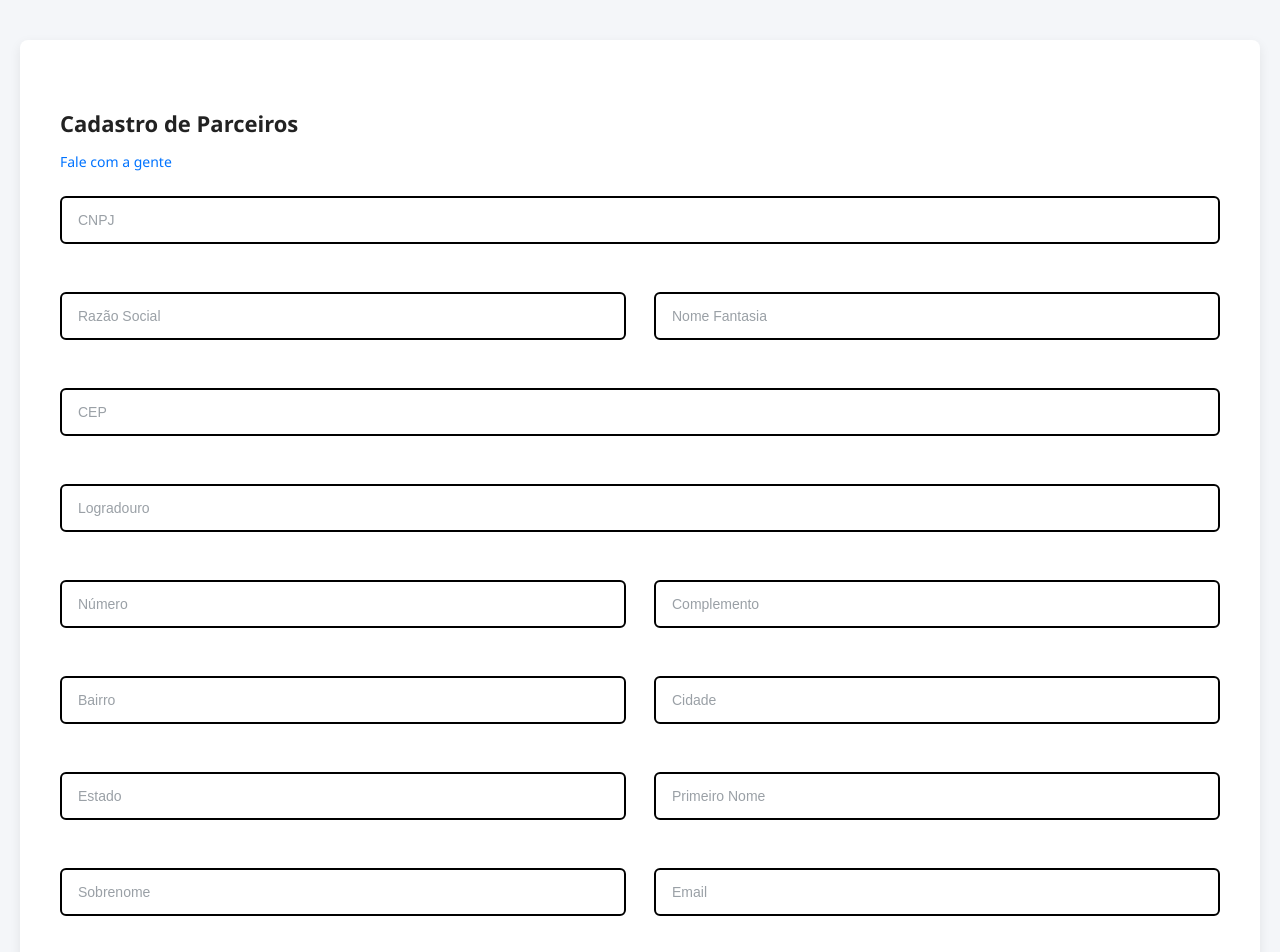
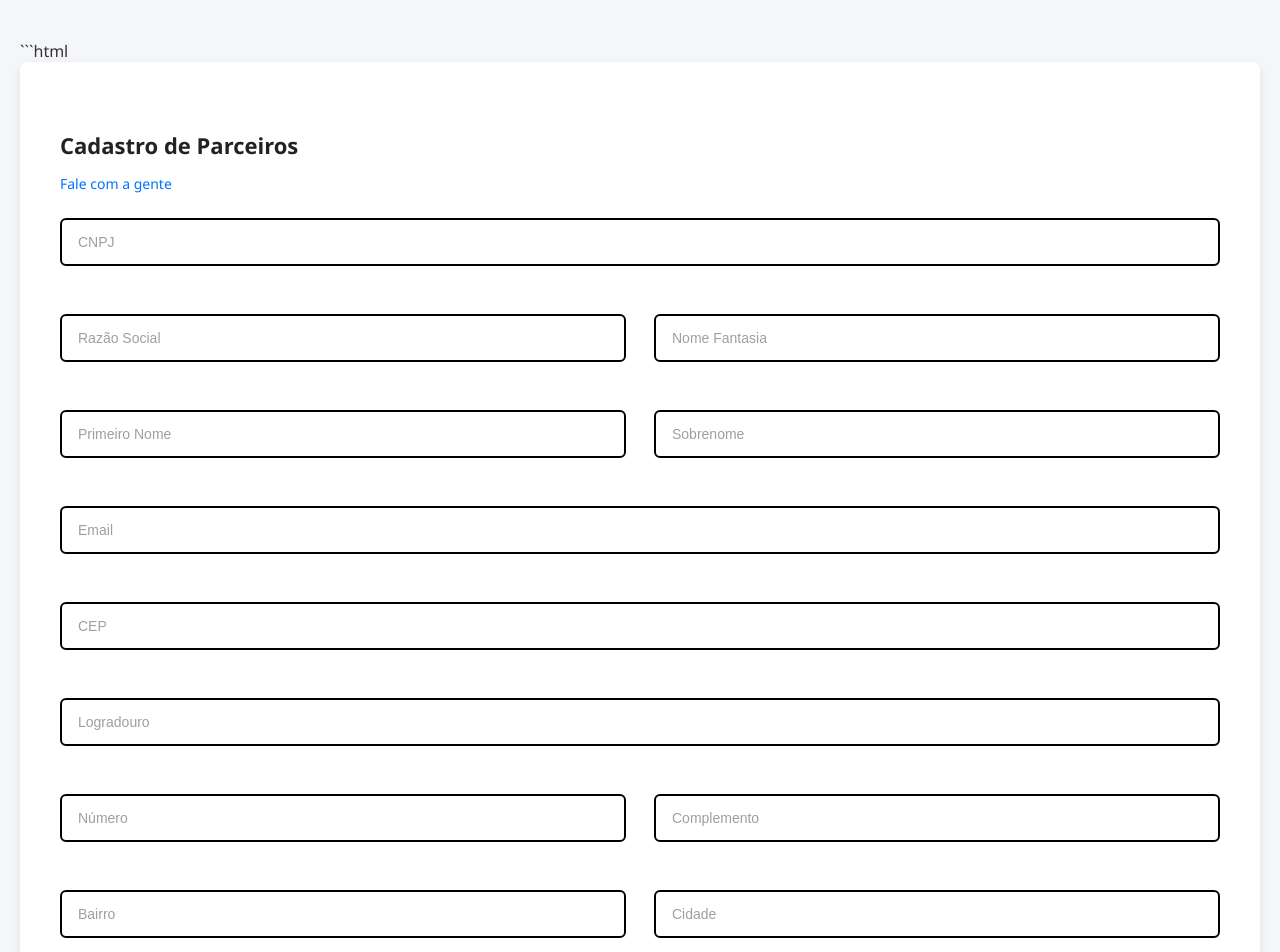
Before and after one commit to salesforcehenrique/webtoleadzurich, a plain HTML site: page index.html in a window 1280 px wide. Shown: the top 952 px of the page. Drawn offline with Linux system fonts and the light colour scheme.

Commit message:
Update index.html

````diff
--- a/index.html
+++ b/index.html
@@ -1,3 +1,4 @@
+```html
 <!DOCTYPE html>
 <html lang="pt-BR">
 <head>
@@ -158,7 +159,19 @@
         <input id="fantasia" name="00NIa000000NlQQ" type="text" placeholder="Nome Fantasia" required>
       </div>
 
-      <!-- NOVOS CAMPOS DE ENDEREÇO VIA CEP -->
+      <div class="form-group">
+        <input id="first_name" name="first_name" type="text" placeholder="Primeiro Nome" required>
+      </div>
+
+      <div class="form-group">
+        <input id="last_name" name="last_name" type="text" placeholder="Sobrenome" required>
+      </div>
+
+      <div class="form-group full">
+        <input id="email" name="email" type="email" placeholder="Email" required>
+        <div class="error">Digite um e-mail válido.</div>
+      </div>
+
       <div class="form-group">
         <input id="cep" name="cep" type="text" maxlength="9" placeholder="CEP" required>
         <div class="error">Digite um CEP válido.</div>
@@ -186,19 +199,6 @@
 
       <div class="form-group">
         <input id="estado" name="estado" type="text" placeholder="Estado" readonly required>
-      </div>
-
-      <div class="form-group">
-        <input id="first_name" name="first_name" type="text" placeholder="Primeiro Nome" required>
-      </div>
-
-      <div class="form-group">
-        <input id="last_name" name="last_name" type="text" placeholder="Sobrenome" required>
-      </div>
-
-      <div class="form-group">
-        <input id="email" name="email" type="email" placeholder="Email" required>
-        <div class="error">Digite um e-mail válido.</div>
       </div>
 
       <div class="form-group full">
@@ -433,3 +433,4 @@
   </script>
 </body>
 </html>
+```
````
